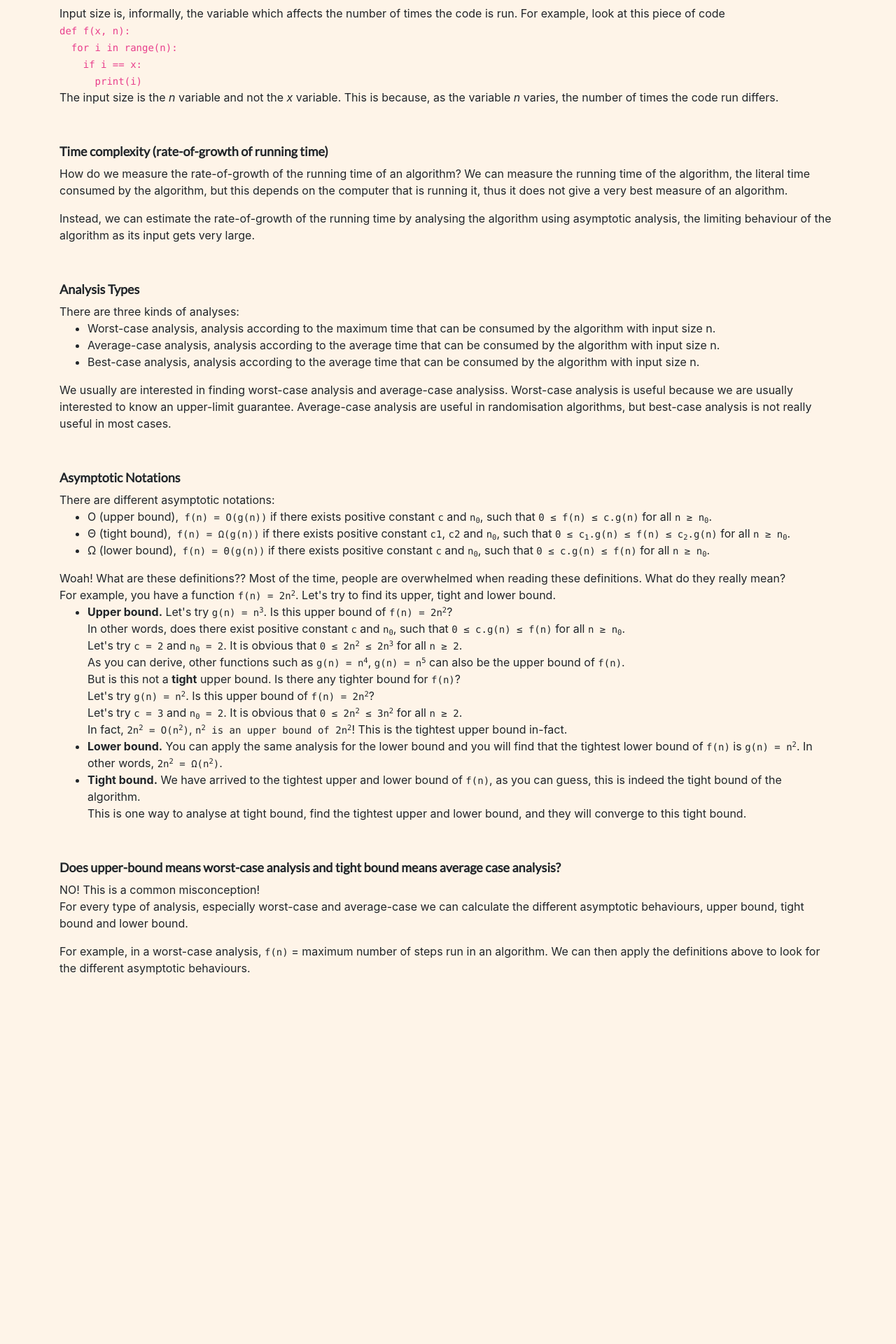
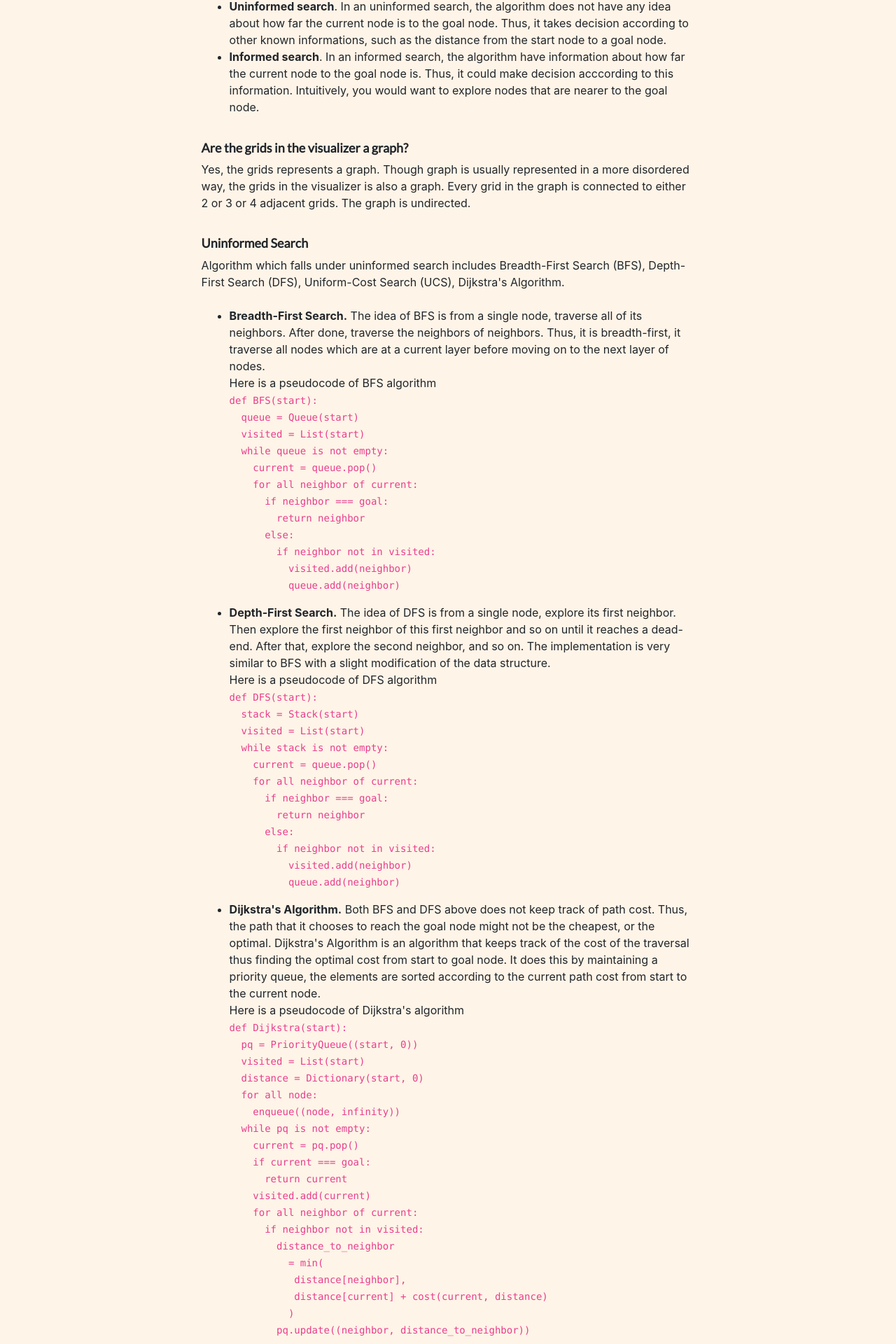
Before and after one commit to agnesnatasya/path-visualization, a React (Create React App) app: page /path-visualization/theory in a window 1280 px wide. Shown: the part 236-2156 px from the top of the page at 70% size. Before the commit the page ends 1647 px from the top, so only its background shows below. Built offline with nearby package versions, Linux system fonts and the light colour scheme; a web font is replaced by a local one.

Commit message:
add all explanation and pseudocode for all algorithms

```diff
--- a/src/components/Theory.js
+++ b/src/components/Theory.js
@@ -4,135 +4,334 @@ import "./Theory.css";
 
 export function Theory() {
   return (
-    <Container>
+    <Container className="content">
       <Row>
         <Col>
-          <h6>
-            The result given in the visualizer is the best prediction of the
-            time complexity of the algorithm given. What is time complexity?
-          </h6>
-          The time complexity (rate-of-growth) is the growth of time consumed by the algorithm as
-          the input size grows.
-          <h6>
-            What is input size? <br />
-          </h6>
-          Input size is, informally, the variable which affects the number of
-          times the code is run. For example, look at this piece of code
-          <br />
-          <code>
-            def f(x, n):
-            <br />
-            &nbsp;&nbsp;for i in range(n):
-            <br />
-            &nbsp;&nbsp;&nbsp;&nbsp;if i == x:
-            <br />
-            &nbsp;&nbsp;&nbsp;&nbsp;&nbsp;&nbsp;print(i)
-          </code>
-          <br />
-          <p>
-            The input size is the <var>n</var> variable and not the <var>x</var>{" "}
-            variable. This is because, as the variable <var>n</var> varies, the
-            number of times the code run differs.<br></br>
-          </p>
-
-          <h6>Time complexity (rate-of-growth of running time)</h6>
-          <p>
-            How do we measure the rate-of-growth of the running time of an algorithm?
-            We can measure the running time of the algorithm, the literal
-            time consumed by the algorithm, but this depends on the computer
-            that is running it, thus it does not give a very best measure of an
-            algorithm.
-          </p>
-
-          <p>Instead, we can estimate the rate-of-growth of the running time by analysing the algorithm
-          using asymptotic analysis, the limiting behaviour of the algorithm as its input gets very large.
-          </p>
-
-          <h6>Analysis Types</h6>
-          <p>
-            There are three kinds of analyses:
+          <h6>What is graph traversal?</h6>
+          <strong>Graph traversal</strong> is the process of visiting vertices
+          in a graph, through the edges. In this visualizer, we depict a single
+          source and single goal node, thus the goal is to reach the goal node
+          from the start node. There are other graph traversal which involves
+          multiple starting or goal node, but it is not discussed here. <br />
+          There are two types of graph traversal:
           <ul>
             <li>
-                Worst-case analysis, analysis according to the maximum time that
-                can be consumed by the algorithm with input size n.
+              <b>Uninformed search</b>. In an uninformed search, the algorithm
+              does not have any idea about how far the current node is to the
+              goal node. Thus, it takes decision according to other known
+              informations, such as the distance from the start node to a goal
+              node.
             </li>
             <li>
-                Average-case analysis, analysis according to the average time
-                that can be consumed by the algorithm with input size n.
-              </li>
-              <li>
-                Best-case analysis, analysis according to the average time
-                that can be consumed by the algorithm with input size n.
+              <b>Informed search</b>. In an informed search, the algorithm have
+              information about how far the current node to the goal node is.
+              Thus, it could make decision acccording to this information.
+              Intuitively, you would want to explore nodes that are nearer to
+              the goal node.
             </li>
           </ul>
-          </p>
-
-          <p>
-            We usually are interested in finding worst-case analysis and average-case analysiss.
-            Worst-case analysis is useful because we are usually interested to know an upper-limit guarantee.
-            Average-case analysis are useful in randomisation algorithms,
-            but best-case analysis is not really useful in most cases.
-          </p>
-
-          <h6>Asymptotic Notations</h6>
-          <p>
-            There are different asymptotic notations:
+          <h6>
+            Are the grids in the visualizer a graph? <br />
+          </h6>
+          Yes, the grids represents a graph. Though graph is usually represented
+          in a more disordered way, the grids in the visualizer is also a graph.
+          Every grid in the graph is connected to either 2 or 3 or 4 adjacent
+          grids. The graph is undirected.
+          <br />
+          <h6>Uninformed Search</h6>
+          Algorithm which falls under uninformed search includes Breadth-First
+          Search (BFS), Depth-First Search (DFS), Uniform-Cost Search (UCS),
+          Dijkstra's Algorithm.
+          <br />
+          <br />
           <ul>
             <li>
-                &Omicron; (upper bound),
-                <pre> f(n) = &Omicron;(g(n))</pre> if there exists positive constant <pre>c</pre> and <pre>n<sub>0</sub></pre>,
-                such that <pre>0 &le; f(n) &le; c.g(n)</pre> for all <pre>n &ge; n<sub>0</sub></pre>.
+              <strong>Breadth-First Search.</strong> The idea of BFS is from a
+              single node, traverse all of its neighbors. After done, traverse
+              the neighbors of neighbors. Thus, it is breadth-first, it traverse
+              all nodes which are at a current layer before moving on to the
+              next layer of nodes.
             </li>
+            Here is a pseudocode of BFS algorithm
+            <br></br>
+            <code>
+              def BFS(start):
+              <br />
+              &nbsp;&nbsp;queue = Queue(start)
+              <br />
+              &nbsp;&nbsp;visited = List(start)
+              <br />
+              &nbsp;&nbsp;while queue is not empty:
+              <br />
+              &nbsp;&nbsp;&nbsp;&nbsp;current = queue.pop()
+              <br />
+              &nbsp;&nbsp;&nbsp;&nbsp;for all neighbor of current:
+              <br />
+              &nbsp;&nbsp;&nbsp;&nbsp;&nbsp;&nbsp;if neighbor === goal:
+              <br />
+              &nbsp;&nbsp;&nbsp;&nbsp;&nbsp;&nbsp;&nbsp;&nbsp;return neighbor
+              <br />
+              &nbsp;&nbsp;&nbsp;&nbsp;&nbsp;&nbsp;else:
+              <br />
+              &nbsp;&nbsp;&nbsp;&nbsp;&nbsp;&nbsp;&nbsp;&nbsp;if neighbor not in
+              visited:
+              <br />
+              &nbsp;&nbsp;&nbsp;&nbsp;&nbsp;&nbsp;&nbsp;&nbsp;&nbsp;&nbsp;visited.add(neighbor)
+              <br />
+              &nbsp;&nbsp;&nbsp;&nbsp;&nbsp;&nbsp;&nbsp;&nbsp;&nbsp;&nbsp;queue.add(neighbor)
+            </code>
+          </ul>
+          <ul>
             <li>
-                &Theta; (tight bound),
-                <pre> f(n) = &Omega;(g(n))</pre> if there exists positive constant <pre>c1</pre>, <pre>c2</pre> and <pre>n<sub>0</sub></pre>,
-                such that <pre>0 &le; c<sub>1</sub>.g(n) &le; f(n) &le; c<sub>2</sub>.g(n)</pre> for all <pre>n &ge; n<sub>0</sub></pre>.
+              <strong>Depth-First Search.</strong> The idea of DFS is from a
+              single node, explore its first neighbor. Then explore the first
+              neighbor of this first neighbor and so on until it reaches a
+              dead-end. After that, explore the second neighbor, and so on. The
+              implementation is very similar to BFS with a slight modification
+              of the data structure.
             </li>
+            Here is a pseudocode of DFS algorithm
+            <br></br>
+            <code>
+              def DFS(start):
+              <br />
+              &nbsp;&nbsp;stack = Stack(start)
+              <br />
+              &nbsp;&nbsp;visited = List(start)
+              <br />
+              &nbsp;&nbsp;while stack is not empty:
+              <br />
+              &nbsp;&nbsp;&nbsp;&nbsp;current = queue.pop()
+              <br />
+              &nbsp;&nbsp;&nbsp;&nbsp;for all neighbor of current:
+              <br />
+              &nbsp;&nbsp;&nbsp;&nbsp;&nbsp;&nbsp;if neighbor === goal:
+              <br />
+              &nbsp;&nbsp;&nbsp;&nbsp;&nbsp;&nbsp;&nbsp;&nbsp;return neighbor
+              <br />
+              &nbsp;&nbsp;&nbsp;&nbsp;&nbsp;&nbsp;else:
+              <br />
+              &nbsp;&nbsp;&nbsp;&nbsp;&nbsp;&nbsp;&nbsp;&nbsp;if neighbor not in
+              visited:
+              <br />
+              &nbsp;&nbsp;&nbsp;&nbsp;&nbsp;&nbsp;&nbsp;&nbsp;&nbsp;&nbsp;visited.add(neighbor)
+              <br />
+              &nbsp;&nbsp;&nbsp;&nbsp;&nbsp;&nbsp;&nbsp;&nbsp;&nbsp;&nbsp;queue.add(neighbor)
+            </code>
+          </ul>
+          <ul>
             <li>
-                &Omega; (lower bound),
-                <pre> f(n) = &Theta;(g(n))</pre> if there exists positive constant <pre>c</pre> and <pre>n<sub>0</sub></pre>,
-                such that <pre>0 &le; c.g(n) &le; f(n)</pre> for all <pre>n &ge; n<sub>0</sub></pre>.
+              <strong>Dijkstra's Algorithm.</strong> Both BFS and DFS above does
+              not keep track of path cost. Thus, the path that it chooses to
+              reach the goal node might not be the cheapest, or the optimal.
+              Dijkstra's Algorithm is an algorithm that keeps track of the cost
+              of the traversal thus finding the optimal cost from start to goal
+              node. It does this by maintaining a priority queue, the elements
+              are sorted according to the current path cost from start to the
+              current node.
+            </li>
+            Here is a pseudocode of Dijkstra's algorithm
+            <br></br>
+            <code>
+              def Dijkstra(start):
+              <br />
+              &nbsp;&nbsp;pq = PriorityQueue((start, 0))
+              <br />
+              &nbsp;&nbsp;visited = List(start)
+              <br />
+              &nbsp;&nbsp;distance = Dictionary(start, 0)
+              <br />
+              &nbsp;&nbsp;for all node:
+              <br />
+              &nbsp;&nbsp;&nbsp;&nbsp;enqueue((node, infinity))
+              <br />
+              &nbsp;&nbsp;while pq is not empty:
+              <br />
+              &nbsp;&nbsp;&nbsp;&nbsp;current = pq.pop()
+              <br />
+              &nbsp;&nbsp;&nbsp;&nbsp;if current === goal:
+              <br />
+              &nbsp;&nbsp;&nbsp;&nbsp;&nbsp;&nbsp;return current
+              <br />
+              &nbsp;&nbsp;&nbsp;&nbsp;visited.add(current)
+              <br />
+              &nbsp;&nbsp;&nbsp;&nbsp;for all neighbor of current:
+              <br />
+              &nbsp;&nbsp;&nbsp;&nbsp;&nbsp;&nbsp;if neighbor not in visited:
+              <br />
+              &nbsp;&nbsp;&nbsp;&nbsp;&nbsp;&nbsp;&nbsp;&nbsp;distance_to_neighbor
+              <br />
+              &nbsp;&nbsp;&nbsp;&nbsp;&nbsp;&nbsp;&nbsp;&nbsp;&nbsp; = min(
+              <br />
+              &nbsp;&nbsp;&nbsp;&nbsp;&nbsp;&nbsp;&nbsp;&nbsp;&nbsp;&nbsp;
+              distance[neighbor],
+              <br />
+              &nbsp;&nbsp;&nbsp;&nbsp;&nbsp;&nbsp;&nbsp;&nbsp;&nbsp;&nbsp;
+              distance[current] + cost(current, distance)
+              <br />
+              &nbsp;&nbsp;&nbsp;&nbsp;&nbsp;&nbsp;&nbsp;&nbsp;&nbsp; )
+              <br />
+              &nbsp;&nbsp;&nbsp;&nbsp;&nbsp;&nbsp;&nbsp;&nbsp;pq.update((neighbor,
+              distance_to_neighbor))
+            </code>
+          </ul>
+          <ul>
+            <li>
+              <strong>Uniform Cost Search.</strong> Uniform Cost Search is
+              similar to Dijkstra's algorithm The difference is only that it
+              does not have the initialisation phase or enqueuing all nodes to
+              the priority queue. This way, it might need smaller space compared
+              to Dijkstra's. It also maintains a priority queue like Dijkstra's
+              algorithm and the elements are sorted according to the current
+              path cost from start to the current node.
+            </li>
+            Here is a pseudocode of UCS algorithm
+            <br></br>
+            <code>
+              def UCS(start):
+              <br />
+              &nbsp;&nbsp;pq = PriorityQueue((start, 0))
+              <br />
+              &nbsp;&nbsp;visited = List(start)
+              <br />
+              &nbsp;&nbsp;distance = Dictionary(start, 0)
+              <br />
+              &nbsp;&nbsp;while pq is not empty:
+              <br />
+              &nbsp;&nbsp;&nbsp;&nbsp;current = pq.pop()
+              <br />
+              &nbsp;&nbsp;&nbsp;&nbsp;if current === goal:
+              <br />
+              &nbsp;&nbsp;&nbsp;&nbsp;&nbsp;&nbsp;return current
+              <br />
+              &nbsp;&nbsp;&nbsp;&nbsp;visited.add(current)
+              <br />
+              &nbsp;&nbsp;&nbsp;&nbsp;for all neighbor of current:
+              <br />
+              &nbsp;&nbsp;&nbsp;&nbsp;&nbsp;&nbsp;if neighbor not in visited:
+              <br />
+              &nbsp;&nbsp;&nbsp;&nbsp;&nbsp;&nbsp;&nbsp;&nbsp;if neighbor in pq:
+              <br />
+              &nbsp;&nbsp;&nbsp;&nbsp;&nbsp;&nbsp;&nbsp;&nbsp;&nbsp;&nbsp;distance_to_neighbor
+              <br />
+              &nbsp;&nbsp;&nbsp;&nbsp;&nbsp;&nbsp;&nbsp;&nbsp;&nbsp;&nbsp;&nbsp;
+              = min(
+              <br />
+              &nbsp;&nbsp;&nbsp;&nbsp;&nbsp;&nbsp;&nbsp;&nbsp;&nbsp;&nbsp;&nbsp;&nbsp;
+              distance[neighbor],
+              <br />
+              &nbsp;&nbsp;&nbsp;&nbsp;&nbsp;&nbsp;&nbsp;&nbsp;&nbsp;&nbsp;&nbsp;&nbsp;
+              distance[current] + cost(current, distance)
+              <br />
+              &nbsp;&nbsp;&nbsp;&nbsp;&nbsp;&nbsp;&nbsp;&nbsp;&nbsp;&nbsp;&nbsp;
+              )
+              <br />
+              &nbsp;&nbsp;&nbsp;&nbsp;&nbsp;&nbsp;&nbsp;&nbsp;else:
+              <br />
+              &nbsp;&nbsp;&nbsp;&nbsp;&nbsp;&nbsp;&nbsp;&nbsp;&nbsp;&nbsp;pq.add(neighbor)
+              <br />
+              &nbsp;&nbsp;&nbsp;&nbsp;&nbsp;&nbsp;&nbsp;&nbsp;&nbsp;&nbsp;distance_to_neighbor
+              <br />
+              &nbsp;&nbsp;&nbsp;&nbsp;&nbsp;&nbsp;&nbsp;&nbsp;&nbsp;&nbsp;&nbsp;
+              = distance[current] + cost(current, distance)
+              <br />
+              &nbsp;&nbsp;&nbsp;&nbsp;&nbsp;&nbsp;&nbsp;&nbsp;&nbsp;&nbsp;&nbsp;
+              <br />
+            </code>
+          </ul>
+          <h6>Informed Search</h6>
+          Algorithm which falls under uninformed search includes A* search and
+          Greedy-best-first-search. Both are actually a variant of UCS. In
+          informed searches, there is a notion of a heuristic function,
+          <pre>h(n)</pre>, which indicates how far the node n to the goal node
+          is.
+          <br />
+          <br />
+          For simplicity, we use Manhattan distance from current node to goal
+          node as our heuristic function.
+          <ul>
+            <li>
+              <strong>A* Search.</strong> A* Search is similar to UCS algorithm
+              The difference is only the function to prioritise the elements in
+              the priority queue. In A* search, the function used to prioritise
+              the elements is <pre>f(n) = distance(n) + h(n)</pre>.
+            </li>
+            Here is a pseudocode of A* algorithm
+            <br></br>
+            <code>
+              def A*(start):
+              <br />
+              &nbsp;&nbsp;f = Dictionary(start, h(start))
+              <br />
+              &nbsp;&nbsp;pq = PriorityQueue((start, f[start]))
+              <br />
+              &nbsp;&nbsp;visited = List(start)
+              <br />
+              &nbsp;&nbsp;distance = Dictionary(start, 0)
+              <br />
+              &nbsp;&nbsp;while pq is not empty:
+              <br />
+              &nbsp;&nbsp;&nbsp;&nbsp;current = pq.pop()
+              <br />
+              &nbsp;&nbsp;&nbsp;&nbsp;if current === goal:
+              <br />
+              &nbsp;&nbsp;&nbsp;&nbsp;&nbsp;&nbsp;return current
+              <br />
+              &nbsp;&nbsp;&nbsp;&nbsp;visited.add(current)
+              <br />
+              &nbsp;&nbsp;&nbsp;&nbsp;for all neighbor of current:
+              <br />
+              &nbsp;&nbsp;&nbsp;&nbsp;&nbsp;&nbsp;if neighbor not in visited:
+              <br />
+              &nbsp;&nbsp;&nbsp;&nbsp;&nbsp;&nbsp;&nbsp;&nbsp;if neighbor in pq:
+              <br />
+              &nbsp;&nbsp;&nbsp;&nbsp;&nbsp;&nbsp;&nbsp;&nbsp;&nbsp;&nbsp;distance_to_neighbor
+              <br />
+              &nbsp;&nbsp;&nbsp;&nbsp;&nbsp;&nbsp;&nbsp;&nbsp;&nbsp;&nbsp;&nbsp;
+              = min(
+              <br />
+              &nbsp;&nbsp;&nbsp;&nbsp;&nbsp;&nbsp;&nbsp;&nbsp;&nbsp;&nbsp;&nbsp;&nbsp;
+              distance[neighbor],
+              <br />
+              &nbsp;&nbsp;&nbsp;&nbsp;&nbsp;&nbsp;&nbsp;&nbsp;&nbsp;&nbsp;&nbsp;&nbsp;
+              distance[current] + cost(current, distance)
+              <br />
+              &nbsp;&nbsp;&nbsp;&nbsp;&nbsp;&nbsp;&nbsp;&nbsp;&nbsp;&nbsp;&nbsp;
+              )
+              <br />
+              &nbsp;&nbsp;&nbsp;&nbsp;&nbsp;&nbsp;&nbsp;&nbsp;&nbsp;&nbsp;f[neighbor]
+              <br />
+              &nbsp;&nbsp;&nbsp;&nbsp;&nbsp;&nbsp;&nbsp;&nbsp;&nbsp;&nbsp;&nbsp;
+              = distance_to_neighbor + h(neighbor)
+              <br />
+              &nbsp;&nbsp;&nbsp;&nbsp;&nbsp;&nbsp;&nbsp;&nbsp;else:
+              <br />
+              &nbsp;&nbsp;&nbsp;&nbsp;&nbsp;&nbsp;&nbsp;&nbsp;&nbsp;&nbsp;pq.add(neighbor)
+              <br />
+              &nbsp;&nbsp;&nbsp;&nbsp;&nbsp;&nbsp;&nbsp;&nbsp;&nbsp;&nbsp;distance_to_neighbor
+              <br />
+              &nbsp;&nbsp;&nbsp;&nbsp;&nbsp;&nbsp;&nbsp;&nbsp;&nbsp;&nbsp;&nbsp;
+              = distance[current] + cost(current, distance)
+              <br />
+              &nbsp;&nbsp;&nbsp;&nbsp;&nbsp;&nbsp;&nbsp;&nbsp;&nbsp;&nbsp;f[neighbor]
+              <br />
+              &nbsp;&nbsp;&nbsp;&nbsp;&nbsp;&nbsp;&nbsp;&nbsp;&nbsp;&nbsp;&nbsp;
+              = distance_to_neighbor + h(neighbor)
+              <br />
+              &nbsp;&nbsp;&nbsp;&nbsp;&nbsp;&nbsp;&nbsp;&nbsp;&nbsp;&nbsp;&nbsp;
+              <br />
+            </code>
+          </ul>
+          <ul>
+            <li>
+              <strong>Greedy-Best-First Search.</strong> Greedy-Best-First
+              Search is another variant of UCS algorithm. The difference is only
+              the function to prioritise the elements in the priority queue. In
+              Greedy-Best-First Search, the function used to prioritise the
+              elements is simply <pre>h(n)</pre>.
             </li>
           </ul>
-
-            Woah! What are these definitions?? Most of the time, people are overwhelmed when reading these definitions. What do they really mean? <br />
-            For example, you have a function <pre>f(n) = 2n<sup>2</sup></pre>. Let's try to find its upper, tight and lower bound.<br />
-            <ul>
-              <li>
-                <strong>Upper bound.</strong> Let's try <pre>g(n) = n<sup>3</sup></pre>. Is this upper bound of <pre>f(n) = 2n<sup>2</sup></pre>?<br />
-                In other words, does there exist positive constant <pre>c</pre> and <pre>n<sub>0</sub></pre>,  such that <pre>0 &le; c.g(n) &le; f(n)</pre> for all <pre>n &ge; n<sub>0</sub></pre>.<br />
-                Let's try <pre>c = 2</pre> and <pre>n<sub>0</sub> = 2</pre>. It is obvious that <pre>0 &le; 2n<sup>2</sup> &le; 2n<sup>3</sup></pre> for all <pre>n &ge; 2</pre>. <br />
-                As you can derive, other functions such as <pre>g(n) = n<sup>4</sup></pre>, <pre>g(n) = n<sup>5</sup></pre> can also be the upper bound of <pre>f(n)</pre>.<br />
-                But is this not a <strong>tight</strong> upper bound. Is there any tighter bound for <pre>f(n)</pre>?<br />
-                Let's try <pre>g(n) = n<sup>2</sup></pre>. Is this upper bound of <pre>f(n) = 2n<sup>2</sup></pre>?<br />
-                Let's try <pre>c = 3</pre> and <pre>n<sub>0</sub> = 2</pre>. It is obvious that <pre>0 &le; 2n<sup>2</sup> &le; 3n<sup>2</sup></pre> for all <pre>n &ge; 2</pre>. <br />
-                In fact, <pre>2n<sup>2</sup> = &Omicron;(n<sup>2</sup>)</pre>, <pre>n<sup>2</sup> is an upper bound of 2n<sup>2</sup></pre>! This is the tightest upper bound in-fact.
-              </li>
-              <li>
-                <strong>Lower bound.</strong> You can apply the same analysis for the lower bound and you will find that the tightest lower bound of <pre>f(n)</pre> is <pre>g(n) = n<sup>2</sup></pre>.
-                In other words, <pre>2n<sup>2</sup> = &Omega;(n<sup>2</sup>)</pre>.
-              </li>
-              <li>
-                <strong>Tight bound.</strong> We have arrived to the tightest upper and lower bound of <pre>f(n)</pre>, as you can guess, this is indeed the tight bound of the algorithm.<br />
-                This is one way to analyse at tight bound, find the tightest upper and lower bound, and they will converge to this tight bound.
-              </li>
-            </ul>
-          </p>
-
-          <h6>
-            Does upper-bound means worst-case analysis and tight bound means average case analysis?
-          </h6>
-          <p>
-            NO! This is a common misconception!<br />
-            For every type of analysis, especially worst-case and average-case we can calculate the different asymptotic behaviours, upper bound, tight bound and lower bound.
-          </p>
-
-          <p>
-            For example, in a worst-case analysis, <pre>f(n)</pre> = maximum number of steps run in an algorithm.
-            We can then apply the definitions above to look for the different asymptotic behaviours.
-          </p>
-
-
+          <br />
         </Col>
       </Row>
     </Container>
```
Lines whose indentation alone changed are shown as unchanged.
